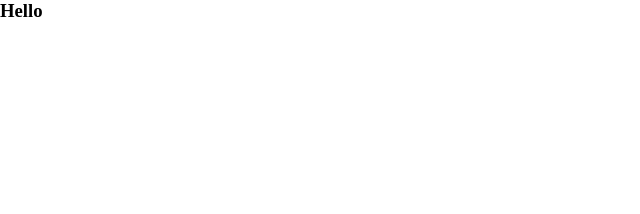
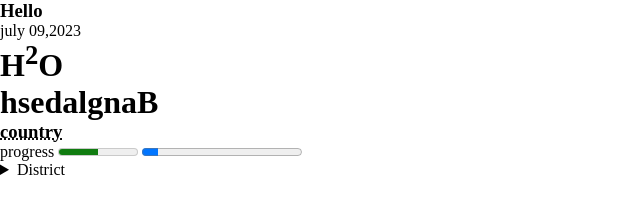
Before and after one commit to imran0221/digital-product-b8, a plain HTML site: page test.html in a window 1280 px wide. Shown: the whole page, without its empty margins (0-640 px from the left). Drawn offline with Linux system fonts and the light colour scheme.

Commit message:
basic new tag

```diff
--- a/test.html
+++ b/test.html
@@ -8,5 +8,21 @@
 </head>
 <body>
     <h3>Hello</h3>
+    <time datetime="2023-05-02">july 09,2023</time>
+    <h1>H<sup>2</sup>O</h1>
+    <h1><bdo dir="rtl">Bangladesh</bdo></h1>
+    <h3><abbr title="this is Bangladesh">country</abbr>
+    </h3>
+
+    <label for="disk">progress</label>
+    <meter id="disl" value="0.5"></meter>
+
+    <progress id="disk" value="0.10"></progress>
+
+    <details>
+        <summary>District</summary>
+        <p>Tangail </p>
+        <p>Dhaka</p>
+    </details>
 </body>
 </html>
```
